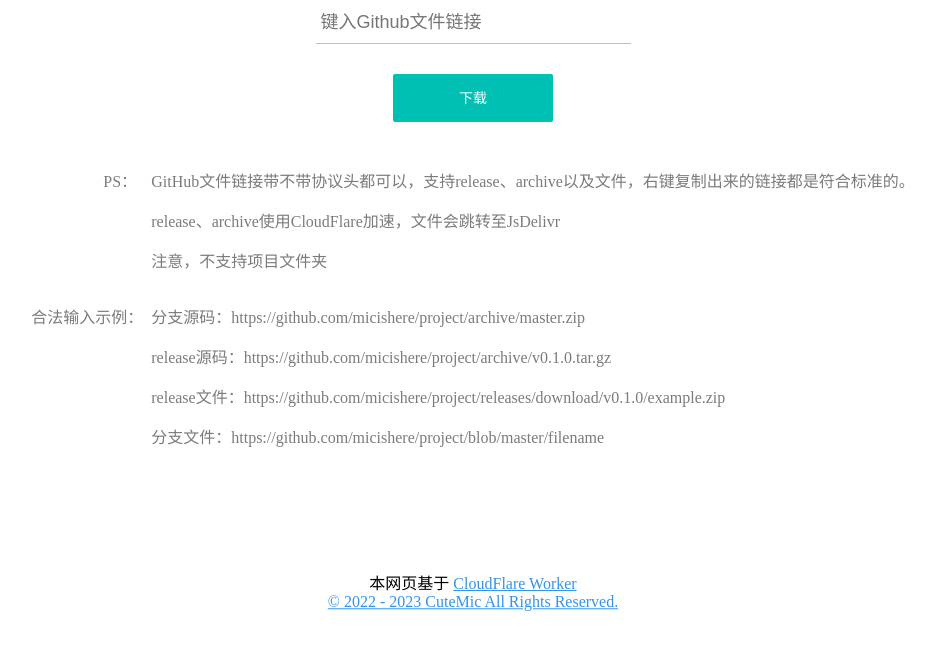
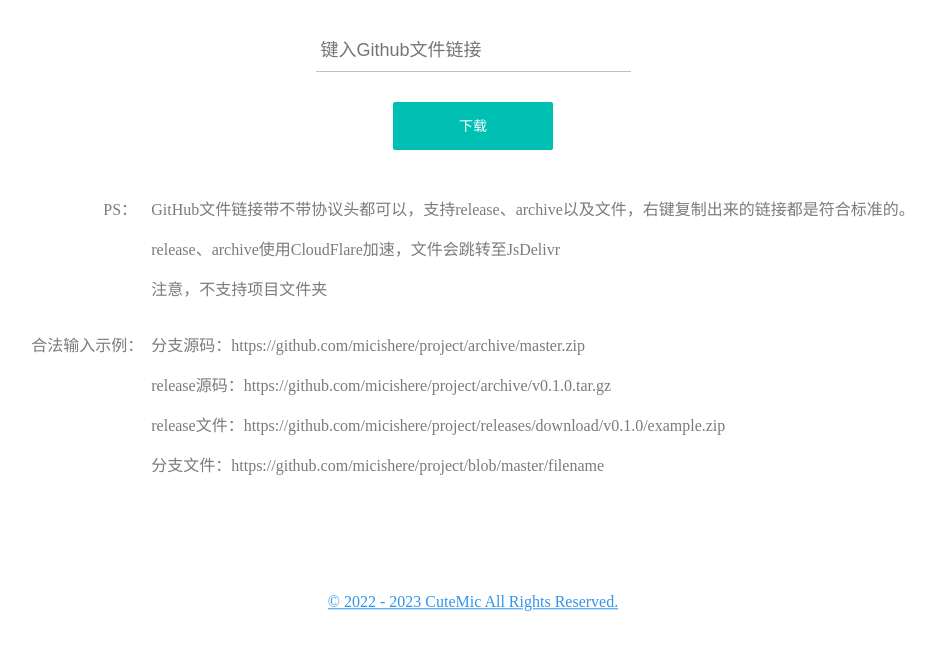
Before and after one commit to MicIsHere/github-proxy, a plain HTML site: page index.html in a window 1280 px wide. Shown: the part 153-800 px from the top of the page, without its empty margins (167-1103 px from the left). Drawn offline with Linux system fonts and the light colour scheme.

Commit message:
Update index.html

```diff
--- a/index.html
+++ b/index.html
@@ -139,8 +139,5 @@
 <p style="position: sticky;top: calc(100% - 2.5em);"> <a style="color: #3294ea"
                                                                                          href="https://cutemic.cn/">© 2022 - 2023 CuteMic All Rights Reserved.<br></a>
 </p>
-<p style="position: sticky;top: calc(100% - 5.0em);"> 本网页基于 <a style="color: #3294ea"
-                                                                                         href="https://workers.cloudflare.com">CloudFlare Worker<br></a>
-</p>
 </body>
 </html>
```
